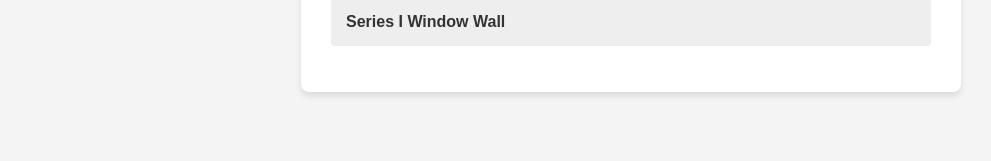
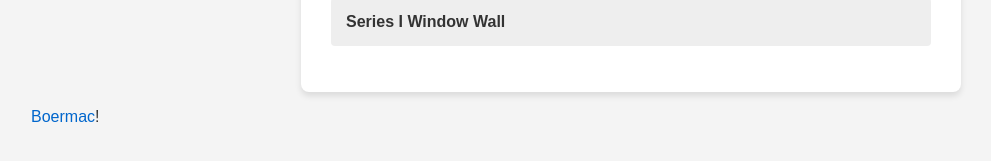
Before and after one commit to sirhcb/NAtesting, a Jekyll site: the page built from index.html, in a window 1280 px wide. Shown: the part 205-366 px from the top of the page, without its empty margins (9-1000 px from the left). Built offline with Jekyll 4.4.1, drawn with Linux system fonts in a browser that asks for light colours.

Commit message:
Add link to Boermac in index.html

```diff
--- a/index.html
+++ b/index.html
@@ -30,6 +30,8 @@
             {% endfor %}
         </ul>
     </div>
-
+<p>
+    <a href="/slideshows/Series I/#slide-3" style="display:inline; padding:0; background:none; color:#0066cc; font-weight:normal;">Boermac</a>!
+</p>
 </body>
 </html>
```
